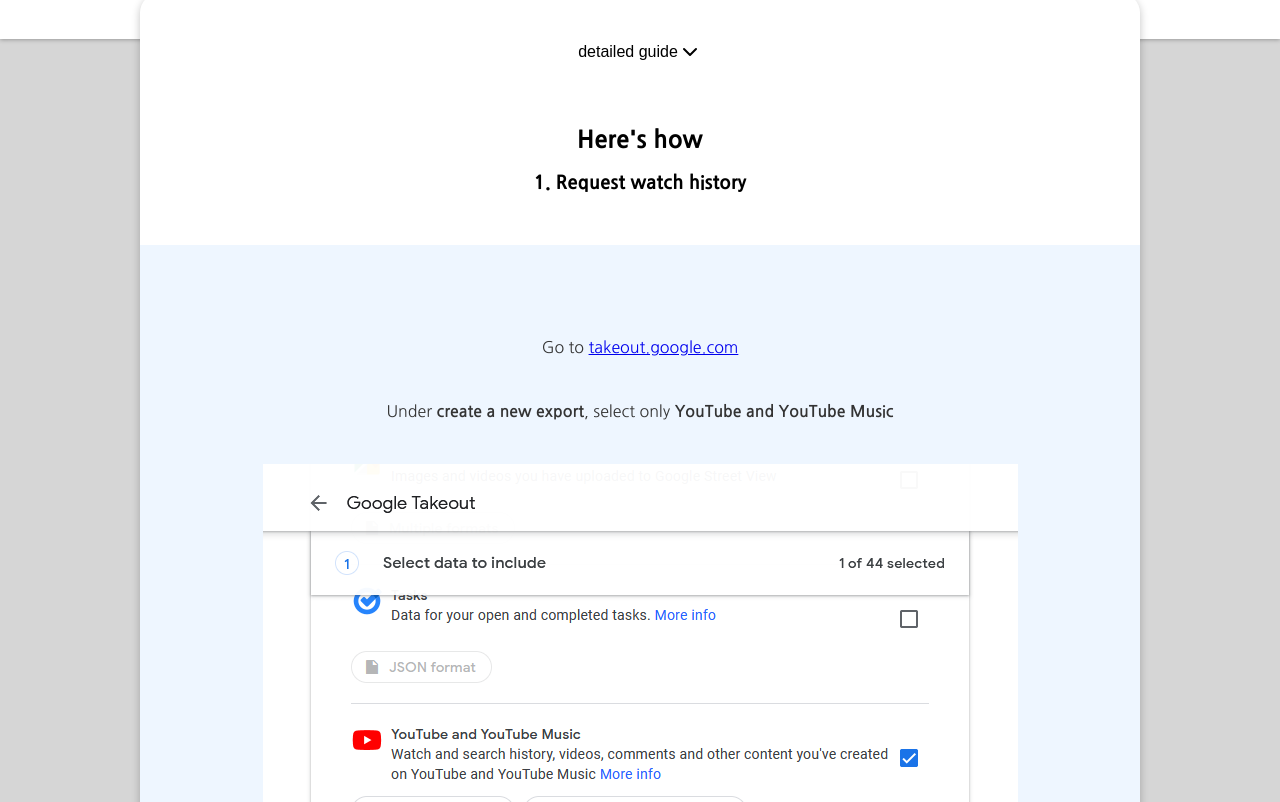
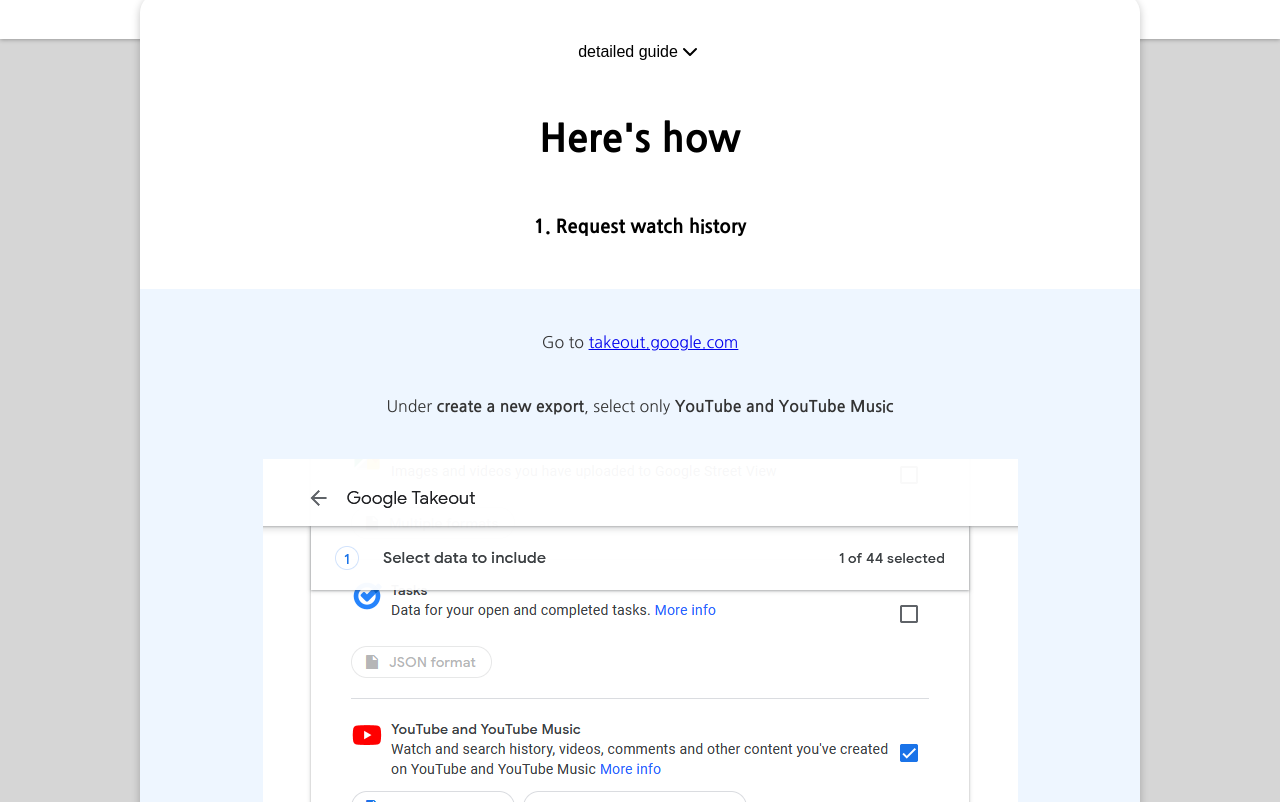
Before and after one commit to paalss/youtube-wrapped, a React (Create React App) app: page / in a window 1280 px wide. Shown: the part 498-1300 px from the top of the page. Built offline with nearby package versions, Linux system fonts and the light colour scheme.

Commit message:
font and layout size changes

```diff
--- a/src/App.css
+++ b/src/App.css
@@ -53,10 +53,12 @@ h3 {
 }
 
 h2 {
+  font-size: 2.4rem;
   margin-top: 3rem;
 }
 
 h3 {
+  margin-top: 4rem;
   margin-bottom: 0;
 }
 
--- a/src/components/common/uploadPage/uploadPage.js
+++ b/src/components/common/uploadPage/uploadPage.js
@@ -97,7 +97,6 @@ const UploadPage = ({ onUpload }) => {
               </p>
               <GuideFolderStructure />
             </div>
-            <h3>3. Upload file to this site</h3>
           </div>
 
         <div className={classes.box}>
--- a/src/components/common/uploadPage/uploadPage.module.css
+++ b/src/components/common/uploadPage/uploadPage.module.css
@@ -1,6 +1,6 @@
 .box {
   margin: 50px 0;
-  padding: 50px 0;
+  padding: 1px 0;
   /* border-radius: 30px; */
   /* box-shadow: rgba(0, 0, 0, 0.4) 0px 30px 90px; */
   background-color: rgb(238, 246, 255);
```
